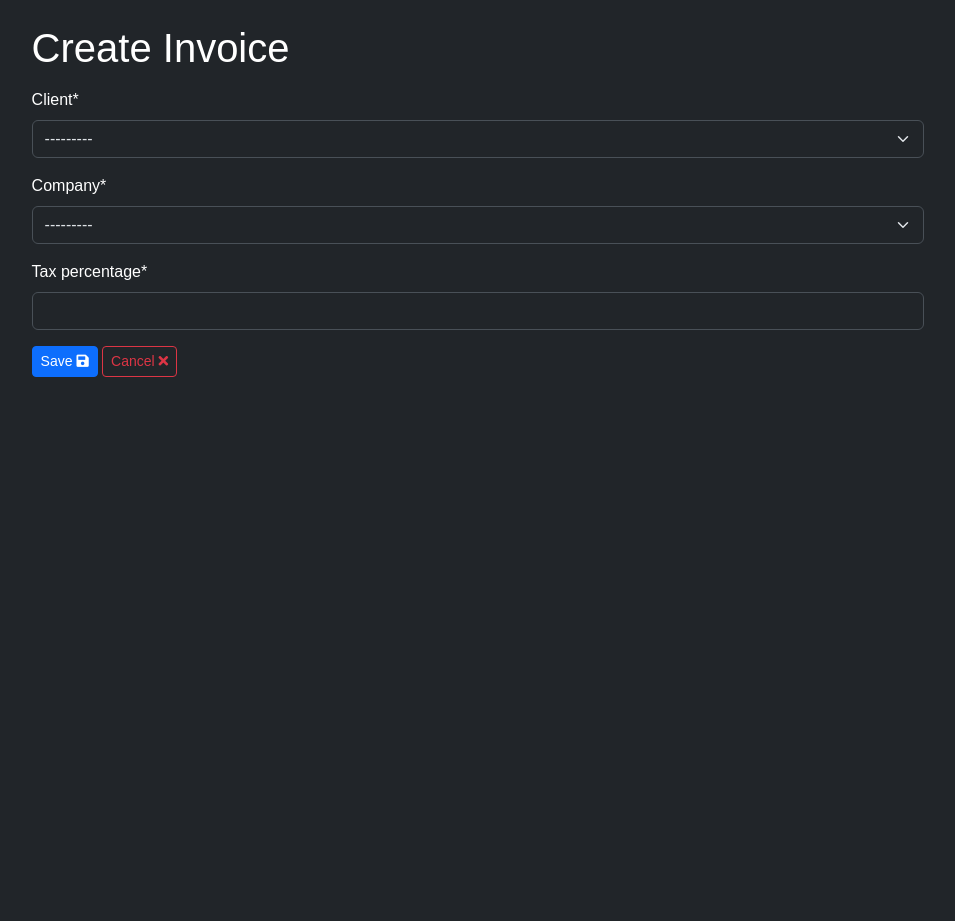
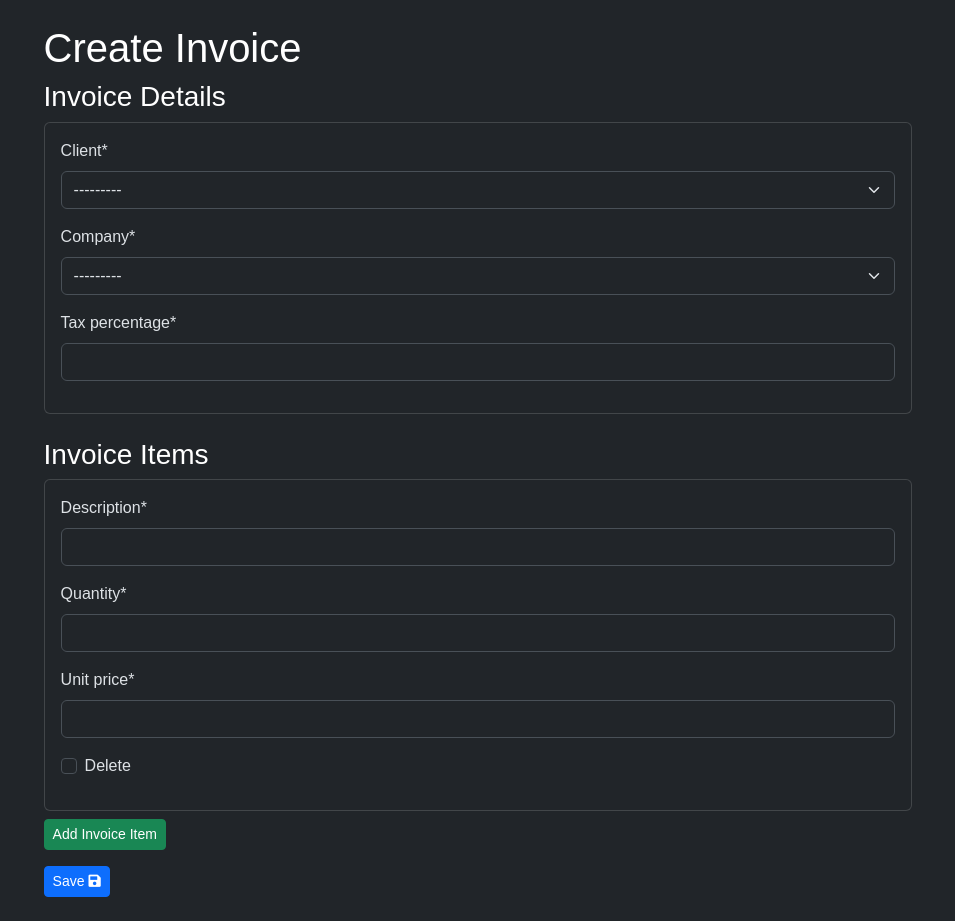
Before and after one commit to sam1-khan/Simple-Invoice-Generator, a Django app: page /create/ in a window 1280 px wide. Shown: the whole page, without its empty margins (162-1117 px from the left). Before the commit the page ends 377 px from the top, so only its background shows below. Run offline with Django 5.2, Linux system fonts and the light colour scheme; a user stored in the database is signed in; tables that the repository leaves empty hold one stand-in row (values such as "Sample post"); some libraries are stand-ins or nearby versions.

Commit message:
Invoice Item inline view

```diff
--- a/invoice_app/forms.py
+++ b/invoice_app/forms.py
@@ -1,6 +1,6 @@
 from django.contrib.auth.forms import UserCreationForm, UserChangeForm
 from django import forms
-from .models import Invoice, Company
+from .models import Invoice, Company, InvoiceItem
 
 class InvoiceForm(forms.ModelForm):
     class Meta:
@@ -32,3 +32,14 @@ class CompanyChangeForm(UserChangeForm):
         self.fields['name'].required = True
         self.fields['ntn_number'].required = True
         self.fields['phone'].required = True
+
+
+class InvoiceItemForm(forms.ModelForm):
+    class Meta:
+        model = InvoiceItem
+        fields = ['description', 'quantity', 'unit_price']
+
+
+InvoiceItemFormSet = forms.inlineformset_factory(
+    Invoice, InvoiceItem, form=InvoiceItemForm, extra=1
+)
--- a/invoice_app/templates/invoice_app/form.html
+++ b/invoice_app/templates/invoice_app/form.html
@@ -1,14 +1,134 @@
 {% extends "base_bootstrap.html" %}
 {% load crispy_forms_tags %}
-{% block title %}Create/Edit Invoice{% endblock %}
+{% block title %}{{ form.instance.pk|yesno:"Edit,Create" }} Invoice{% endblock %}
 {% block content %}
-<h1>{% if form.instance.pk %}Edit{% else %}Create{% endif %} Invoice</h1>
-<p>
-  <form action="" method="post">
-    {% csrf_token %}
-    {{ form|crispy }}
-    <button type="submit" class="btn btn-primary btn-sm">Save <i class="fa fa-save"></i></button>
-    <button type="submit" class="btn btn-dark text-danger border border-danger btn-sm" value="Cancel" onclick="window.location.href='{% url 'invoice_app:invoice-list' %}';return false;">Cancel <i class="fa fa-times"></i></button>
-  </form>
-</p>
+<div class="container">
+    <h1>{{ form.instance.pk|yesno:"Edit,Create" }} Invoice</h1>
+    <form method="post">
+        {% csrf_token %}
+
+        <h3>Invoice Details</h3>
+        <div class="card mb-4">
+            <div class="card-body">
+                {{ form|crispy }}
+            </div>
+        </div>
+
+        {% if formset %}
+        <h3>Invoice Items</h3>
+        {{ formset.management_form }}
+        <div class="formset">
+            {% for form in formset %}
+                <div class="formset-row card mb-2">
+                    <div class="card-body">
+                        {{ form|crispy }}
+                    </div>
+                </div>
+            {% endfor %}
+        </div>
+        <button type="button" class="btn btn-success btn-sm" id="add-form">Add Invoice Item</button>
+        {% endif %}
+
+        <div class="mt-3">
+            <button type="submit" class="btn btn-primary btn-sm">
+                Save <i class="fa fa-save"></i>
+            </button>
+        </div>
+    </form>
+</div>
+<script type="text/javascript">
+    document.addEventListener('DOMContentLoaded', () => {
+        const formsetContainer = document.querySelector('.formset'); // Container for formset rows
+        const addFormButton = document.querySelector('#add-form'); // "Add Form" button
+        const totalFormsInput = document.querySelector('#id_items-TOTAL_FORMS'); // Management form's TOTAL_FORMS field
+
+        if (!formsetContainer || !addFormButton || !totalFormsInput) {
+            console.error("Required formset elements are missing!");
+            return;
+        }
+
+        // Function to update the visibility of remove buttons
+        function updateRemoveButtons() {
+            const formRows = formsetContainer.querySelectorAll('.formset-row');
+            formRows.forEach((formRow, index) => {
+                const removeButton = formRow.querySelector('.remove-form');
+                if (removeButton) {
+                    removeButton.style.display = formRows.length > 1 ? 'inline-block' : 'none';
+                }
+            });
+        }
+
+        // Function to add a new form
+        function addForm() {
+            const formCount = parseInt(totalFormsInput.value, 10); // Current number of forms
+            const lastForm = formsetContainer.querySelector('.formset-row:last-child');
+
+            if (!lastForm) {
+                console.error("No forms available to clone!");
+                return;
+            }
+
+            // Clone the last form
+            const newForm = lastForm.cloneNode(true);
+
+            // Update IDs and names in the cloned form
+            newForm.innerHTML = newForm.innerHTML.replace(/items-(\d+)-/g, `items-${formCount}-`);
+
+            // Clear values in the new form
+            newForm.querySelectorAll('input, select, textarea').forEach(input => {
+                input.value = '';
+                if (input.type === 'checkbox' || input.type === 'radio') {
+                    input.checked = false;
+                }
+            });
+
+            // Add a "Remove" button if it doesn't exist
+            let removeButton = newForm.querySelector('.remove-form');
+            if (!removeButton) {
+                removeButton = document.createElement('button');
+                removeButton.type = 'button';
+                removeButton.className = 'btn btn-danger btn-sm remove-form';
+                removeButton.textContent = 'Remove';
+                newForm.appendChild(removeButton);
+            }
+
+            // Event listener to remove the form
+            removeButton.addEventListener('click', () => {
+                newForm.remove();
+                updateTotalForms();
+            });
+
+            // Append the new form to the container
+            formsetContainer.appendChild(newForm);
+
+            // Update the TOTAL_FORMS value and remove button visibility
+            updateTotalForms();
+            updateRemoveButtons();
+        }
+
+        // Function to update the TOTAL_FORMS value
+        function updateTotalForms() {
+            const formCount = formsetContainer.querySelectorAll('.formset-row').length;
+            totalFormsInput.value = formCount;
+        }
+
+        // Event listener for the "Add Invoice Item" button
+        addFormButton.addEventListener('click', addForm);
+
+        // Event listener for the "Remove" buttons
+        formsetContainer.addEventListener('click', function(event) {
+            if (event.target.classList.contains('remove-form')) {
+                const formRow = event.target.closest('.formset-row');
+                formRow.remove();
+                updateTotalForms();
+                updateRemoveButtons();
+                console.log(totalFormsInput.value)
+            }
+        });
+
+        // Initialize the "Remove" buttons' visibility
+        updateRemoveButtons();
+    });
+</script>
+
 {% endblock %}
--- a/invoice_app/templates/invoice_app/list.html
+++ b/invoice_app/templates/invoice_app/list.html
@@ -28,13 +28,10 @@
           <div class="card-body">
               <h5 class="card-title">{{ invoice.client.name }}</h5>
               <p class="card-text text-truncate">
-                  <small><strong>Company:</strong> {{ invoice.company.name }}</small>
-              </p>
-              <p class="card-text text-truncate">
                   <small><strong>Reference:</strong> {{ invoice.reference_number }}</small>
               </p>
               <p class="card-text">
-                  <small><strong>Date:</strong> {{ invoice.created_at|date:"F j, Y, g:i a" }}</small>
+                  <small><strong>Date:</strong> {{ invoice.created_at }}</small>
               </p>
               <p class="card-text">
                   <small><strong>Total Price:</strong> {{ invoice.total_price }} Rs</small>
--- a/invoice_app/views.py
+++ b/invoice_app/views.py
@@ -7,7 +7,7 @@ from django.contrib.auth.mixins import LoginRequiredMixin
 from .models import Invoice
 from weasyprint import HTML
 from django.template.loader import render_to_string
-from .forms import InvoiceForm
+from .forms import InvoiceForm, InvoiceItemFormSet
 from django.contrib.humanize.templatetags.humanize import naturaltime
 from datetime import datetime
 from django.db.models import Q
@@ -106,9 +106,26 @@ class InvoiceCreateView(LoginRequiredMixin, CreateView):
     template_name = "invoice_app/form.html"
     success_url = reverse_lazy('invoice_app:invoice-list')
 
+    def get_context_data(self, **kwargs):
+        # Add the InvoiceItemFormSet to the context
+        context = super().get_context_data(**kwargs)
+        if self.request.POST:
+            context['formset'] = InvoiceItemFormSet(self.request.POST)
+        else:
+            context['formset'] = InvoiceItemFormSet()
+        return context
+
     def form_valid(self, form):
-        # Any custom logic before saving
-        return super().form_valid(form)
+        # Save the invoice and the associated items
+        context = self.get_context_data()
+        formset = context['formset']
+        if formset.is_valid():
+            self.object = form.save()
+            formset.instance = self.object  # Set the parent invoice
+            formset.save()
+            return super().form_valid(form)
+        else:
+            return self.form_invalid(form)
 
 
 class InvoiceUpdateView(LoginRequiredMixin, UpdateView):
@@ -117,9 +134,26 @@ class InvoiceUpdateView(LoginRequiredMixin, UpdateView):
     template_name = "invoice_app/form.html"
     success_url = reverse_lazy('invoice_app:invoice-list')
 
+    def get_context_data(self, **kwargs):
+        # Add the InvoiceItemFormSet to the context
+        context = super().get_context_data(**kwargs)
+        if self.request.POST:
+            context['formset'] = InvoiceItemFormSet(self.request.POST, instance=self.object)
+        else:
+            context['formset'] = InvoiceItemFormSet(instance=self.object)
+        return context
+
     def form_valid(self, form):
-        # Any custom logic before updating
-        return super().form_valid(form)
+        # Save the invoice and the associated items
+        context = self.get_context_data()
+        formset = context['formset']
+        if formset.is_valid():
+            self.object = form.save()
+            formset.instance = self.object  # Set the parent invoice
+            formset.save()
+            return super().form_valid(form)
+        else:
+            return self.form_invalid(form)
 
 
 class InvoiceDeleteView(LoginRequiredMixin, DeleteView):
```
